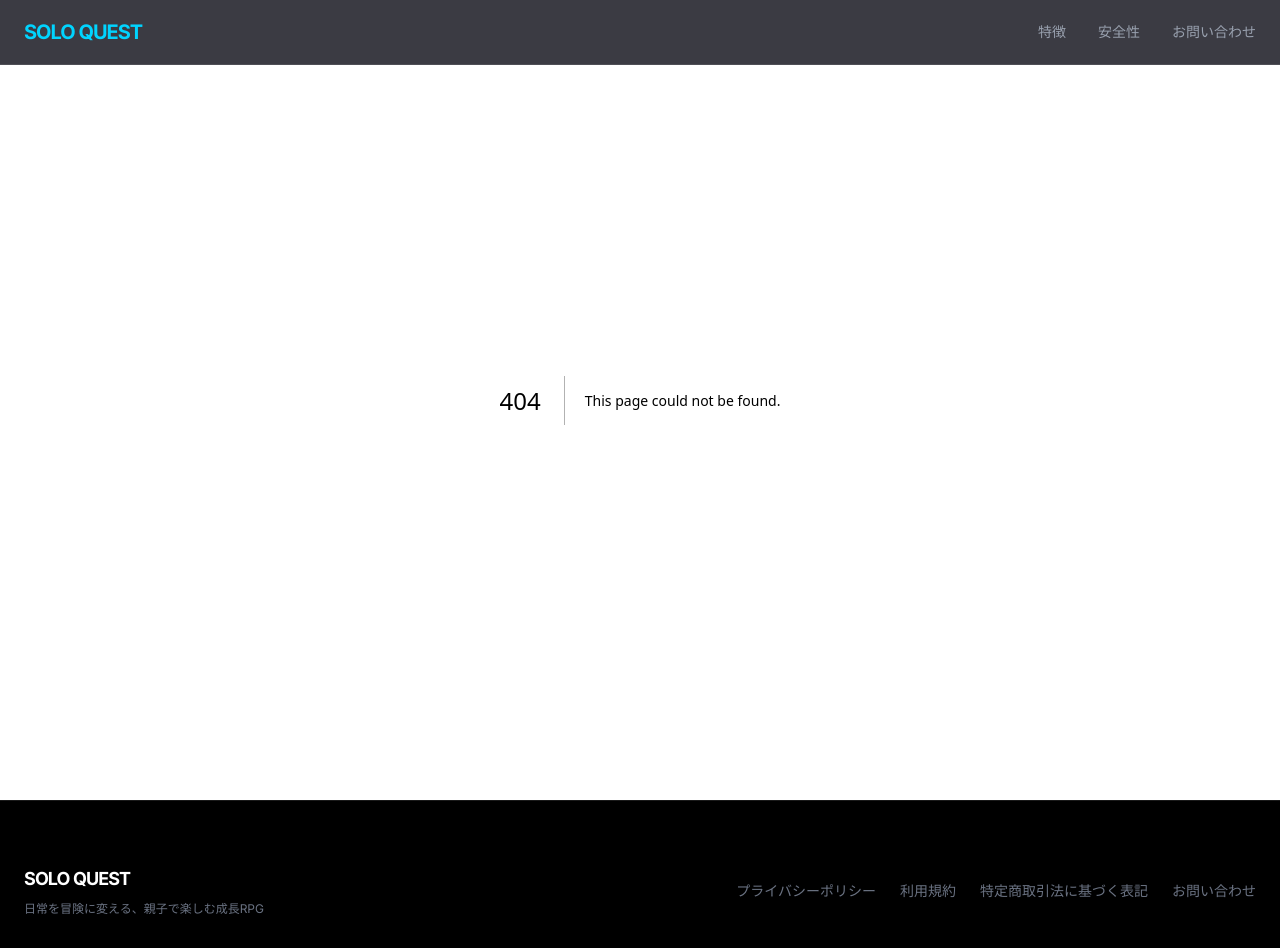
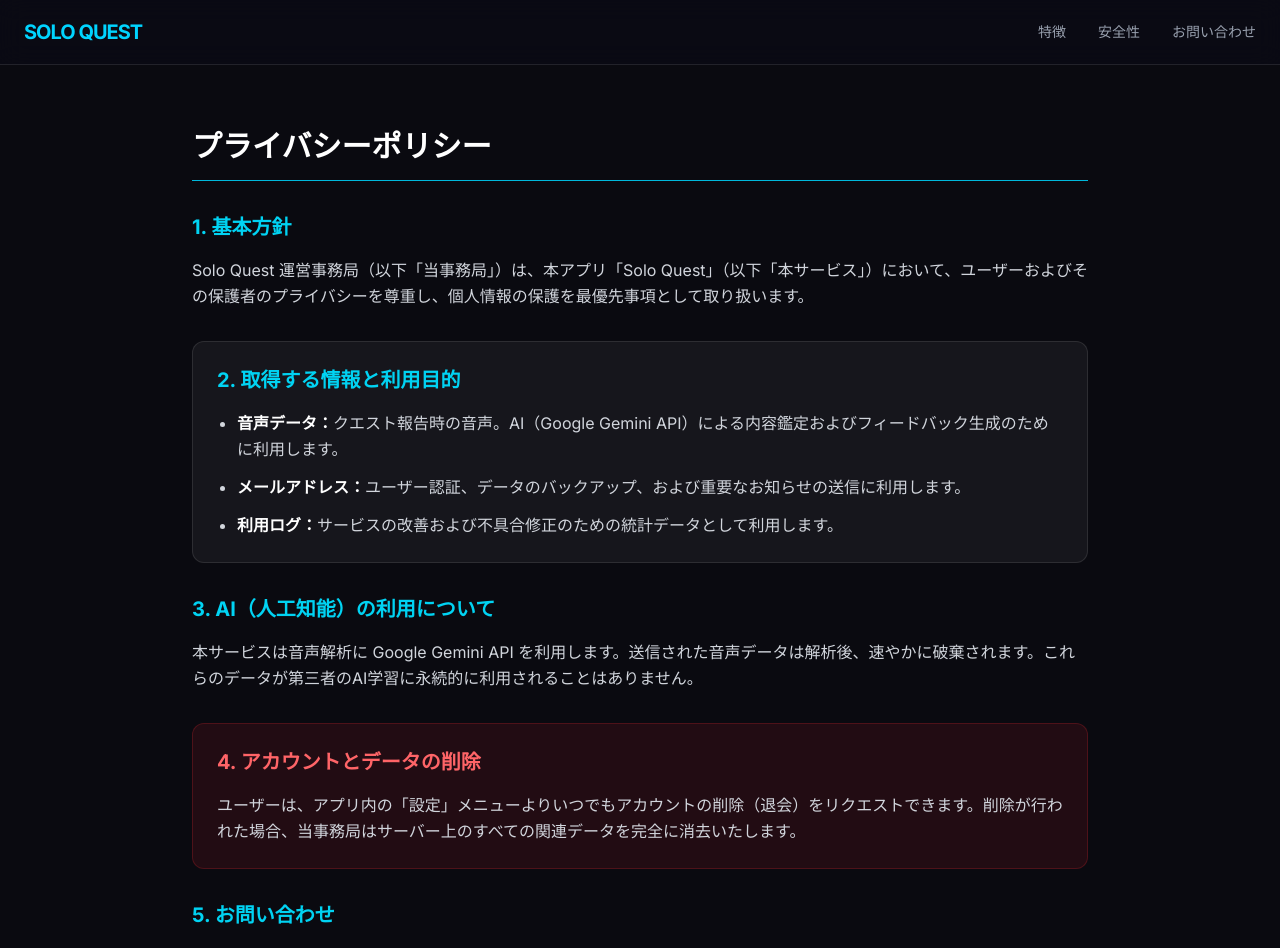
Before and after one commit to kimu0223/solo-quest-lp, a Next.js app: page /privacy in a window 1280 px wide. Before the commit this address had no page. Shown: the top 948 px of the page. Built offline with nearby package versions, Linux system fonts and the light colour scheme.

Commit message:
Fix folder structure and privacy policy content

```diff
--- a/app/app/privacy/page.tsx
+++ /dev/null
@@ -1,36 +0,0 @@
-export default function TermsOfService() {
-    return (
-      <main className="min-h-screen bg-[#0a0a10] text-gray-300 pt-32 pb-20 px-6">
-        <div className="max-w-4xl mx-auto">
-          <h1 className="text-3xl font-bold text-white mb-8 border-b border-purple-500 pb-4">利用規約</h1>
-
-          <div className="space-y-8 leading-relaxed">
-            <section>
-              <h2 className="text-xl font-bold text-purple-400 mb-4">第1条（冒険者の誓い）</h2>
-              <p>本規約は、本サービス「Solo Quest」を利用するすべての冒険者（ユーザー）およびその守護者（保護者）に適用されます。</p>
-            </section>
-
-            <section>
-              <h2 className="text-xl font-bold text-purple-400 mb-4">第2条（保護者の同意）</h2>
-              <p>未成年者が本サービスを利用する場合、必ず保護者の同意を得るものとします。本サービスを利用した時点で、保護者の同意があったものとみなします。</p>
-            </section>
-
-            <section>
-              <h2 className="text-xl font-bold text-purple-400 mb-4">第3条（禁止事項）</h2>
-              <p>以下の行為を禁じます。違反した場合、アカウントを凍結することがあります。</p>
-              <ul className="list-disc ml-5 space-y-1">
-                <li>公序良俗に反するクエストの作成</li>
-                <li>システムの不正解析や改ざん</li>
-                <li>他者のなりすまし利用</li>
-              </ul>
-            </section>
-
-            <section>
-              <h2 className="text-xl font-bold text-purple-400 mb-4">第4条（免責事項）</h2>
-              <p>AIによる鑑定結果は、教育・娯楽を目的としたものであり、その正確性や妥当性を保証するものではありません。本サービスの利用により生じた直接的、間接的な損害について、当事務局は一切の責任を負わないものとします。</p>
-            </section>
-          </div>
-        </div>
-      </main>
-    );
-  }
--- /dev/null
+++ b/app/privacy/page.tsx
@@ -0,0 +1,58 @@
+import Link from 'next/link';
+
+export default function PrivacyPolicy() {
+  return (
+    <main className="min-h-screen bg-[#0a0a10] text-gray-300 pt-32 pb-20 px-6">
+      <div className="max-w-4xl mx-auto">
+        <h1 className="text-3xl font-bold text-white mb-8 border-b border-cyan-500 pb-4">プライバシーポリシー</h1>
+
+        <div className="space-y-8 leading-relaxed">
+          <section>
+            <h2 className="text-xl font-bold text-cyan-400 mb-4">1. 基本方針</h2>
+            <p>
+              Solo Quest 運営事務局（以下「当事務局」）は、本アプリ「Solo Quest」（以下「本サービス」）において、ユーザーおよびその保護者のプライバシーを尊重し、個人情報の保護を最優先事項として取り扱います。
+            </p>
+          </section>
+
+          <section className="bg-white/5 p-6 rounded-xl border border-white/10">
+            <h2 className="text-xl font-bold text-cyan-400 mb-4">2. 取得する情報と利用目的</h2>
+            <ul className="list-disc ml-5 space-y-3">
+              <li>
+                <strong className="text-white">音声データ：</strong>
+                クエスト報告時の音声。AI（Google Gemini API）による内容鑑定およびフィードバック生成のために利用します。
+              </li>
+              <li>
+                <strong className="text-white">メールアドレス：</strong>
+                ユーザー認証、データのバックアップ、および重要なお知らせの送信に利用します。
+              </li>
+              <li>
+                <strong className="text-white">利用ログ：</strong>
+                サービスの改善および不具合修正のための統計データとして利用します。
+              </li>
+            </ul>
+          </section>
+
+          <section>
+            <h2 className="text-xl font-bold text-cyan-400 mb-4">3. AI（人工知能）の利用について</h2>
+            <p>
+              本サービスは音声解析に Google Gemini API を利用します。送信された音声データは解析後、速やかに破棄されます。これらのデータが第三者のAI学習に永続的に利用されることはありません。
+            </p>
+          </section>
+
+          <section className="bg-red-500/10 p-6 rounded-xl border border-red-500/20">
+            <h2 className="text-xl font-bold text-red-400 mb-4">4. アカウントとデータの削除</h2>
+            <p>
+              ユーザーは、アプリ内の「設定」メニューよりいつでもアカウントの削除（退会）をリクエストできます。削除が行われた場合、当事務局はサーバー上のすべての関連データを完全に消去いたします。
+            </p>
+          </section>
+
+          <section>
+            <h2 className="text-xl font-bold text-cyan-400 mb-4">5. お問い合わせ</h2>
+            <p>本ポリシーに関するご質問は、アプリ内のお問い合わせフォームよりご連絡ください。</p>
+            <p className="mt-8 text-sm opacity-50">最終更新日：2026年1月31日</p>
+          </section>
+        </div>
+      </div>
+    </main>
+  );
+}
```
